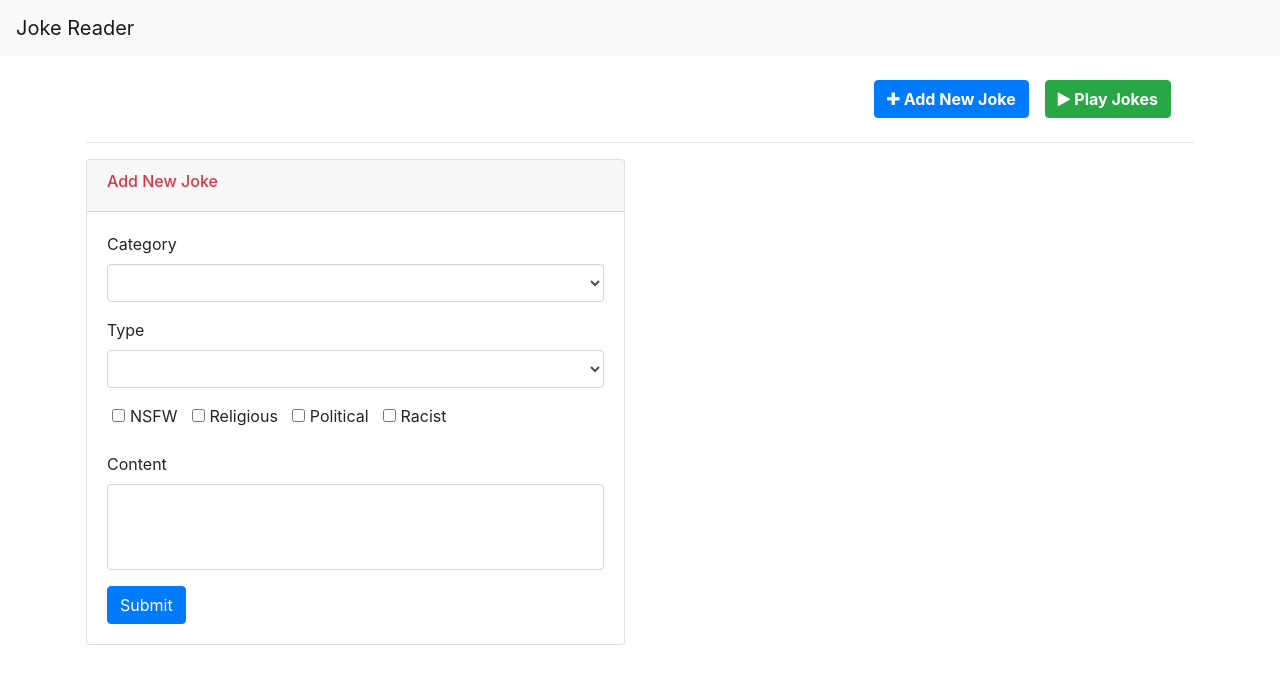
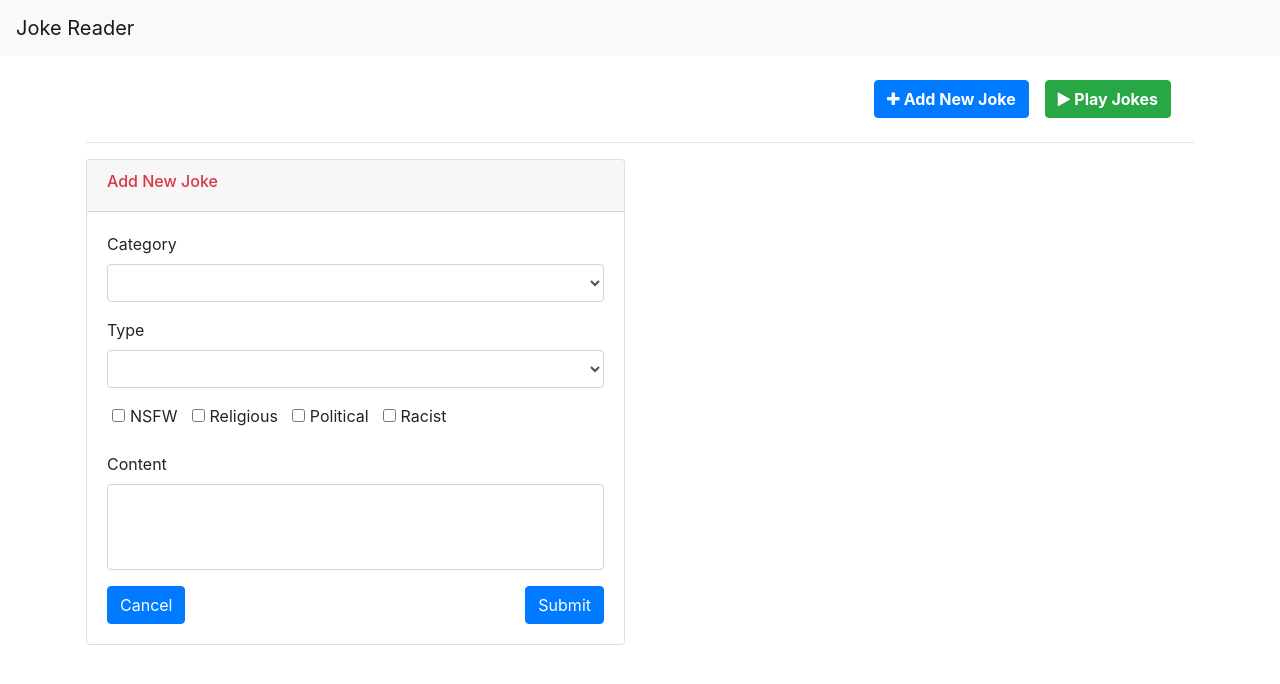
Before and after one commit to JafrulTripto/joke-reader, an Angular app: page /jokes/add in a window 1280 px wide. Shown: the top 684 px of the page. Built offline with nearby package versions, Linux system fonts and the light colour scheme.

Commit message:
finishing touch

```diff
--- a/src/app/header/header.component.html
+++ b/src/app/header/header.component.html
@@ -2,4 +2,9 @@
     <a class="navbar-brand" routerLink="/">
       Joke Reader
     </a>
+    <div class="collapse navbar-collapse" id="navbarNavAltMarkup">
+      <div class="navbar-nav">
+        <a class="nav-link active" href="#">Home <span class="sr-only">(current)</span></a>
+      </div>
+    </div>
   </nav>
--- a/src/app/main-content/edit-joke/edit-joke.component.css
+++ b/src/app/main-content/edit-joke/edit-joke.component.css
@@ -4,3 +4,7 @@ input[type=checkbox]{
 .form-check{
     padding-left: 0px;
 }
+.bottom-action{
+    display: flex;
+    justify-content: space-between;
+}
--- a/src/app/main-content/edit-joke/edit-joke.component.html
+++ b/src/app/main-content/edit-joke/edit-joke.component.html
@@ -11,7 +11,8 @@
                     </div>
                     <div class="form-group">
                         <label for="jokeCategory">Category</label>
-                        <select class="form-control" id="jokeCategory" name="jokeCategory" formControlName="jokeCategory">
+                        <select class="form-control" id="jokeCategory" name="jokeCategory"
+                            formControlName="jokeCategory">
                             <option *ngFor="let category of categories" [value]="category.id">{{category.name}}</option>
                         </select>
                         <div *ngIf="!jokeForm.get('jokeCategory').valid && jokeForm.get('jokeCategory').touched"
@@ -57,7 +58,10 @@
                             This field is required!
                         </div>
                     </div>
-                    <button type="submit" class="btn btn-primary">Submit</button>
+                    <div class="bottom-action">
+                        <button type="button" class="btn btn-primary" (click)="cancelEdit()">Cancel</button>
+                        <button type="submit" class="btn btn-primary">Submit</button>
+                    </div>
                 </form>
             </div>
         </div>
--- a/src/app/main-content/edit-joke/edit-joke.component.ts
+++ b/src/app/main-content/edit-joke/edit-joke.component.ts
@@ -16,8 +16,8 @@ export class EditJokeComponent implements OnInit {
 	public categories: Array<{ id: string, name: string }>
 	public flags: Array<any>;
 	public jokeForm: FormGroup;
-  public alert:boolean = false;
-  public headerTitle:string;
+	public alert: boolean = false;
+	public headerTitle: string;
 
 	public selectedFlags: Array<number> = []
 	constructor(private jokeService: JokesService, private route: ActivatedRoute, private router: Router) { }
@@ -60,7 +60,7 @@ export class EditJokeComponent implements OnInit {
 			'jokeType': new FormControl(jokeType, Validators.required),
 			'jokeFlags': new FormControl(this.selectedFlags),
 			'jokeContent': new FormControl(jokeContent, Validators.required),
-      'jokeDelivery': new FormControl(jokeDelivery, this.isJokeDelivery? Validators.required : null),
+			'jokeDelivery': new FormControl(jokeDelivery, this.isJokeDelivery ? Validators.required : null),
 		})
 
 	}
@@ -107,5 +107,8 @@ export class EditJokeComponent implements OnInit {
 			this.alert = true;
 		}
 	}
+	cancelEdit() {
+		this.router.navigate(['/jokes/']);
+	}
 
 }
--- a/src/app/main-content/joke-list/joke-list.component.css
+++ b/src/app/main-content/joke-list/joke-list.component.css
@@ -16,3 +16,6 @@ td{
 .flag-row{
     display: inline;
 }
+li{
+    cursor: pointer;
+}
--- a/src/app/main-content/joke-operations/play-joke/play-joke.component.css
+++ b/src/app/main-content/joke-operations/play-joke/play-joke.component.css
@@ -0,0 +1,4 @@
+.bottom-nav{
+    display: flex;
+    justify-content: space-between;
+}
--- a/src/app/main-content/joke-operations/play-joke/play-joke.component.html
+++ b/src/app/main-content/joke-operations/play-joke/play-joke.component.html
@@ -18,6 +18,10 @@
     <div class="card-body">
       <h6 *ngIf="joke.jokeDelivery && !delivery" class="card-subtitle mb-2 text-muted">Wait for the delivery...</h6>
       <h6 class="card-subtitle mb-2" *ngIf="joke.jokeDelivery && delivery">{{joke.jokeDelivery}}</h6>
-      <button *ngIf="!palySingle" class="btn text-primary float-right" (click)="onClickNext()">Next</button>
+      <div class="bottom-nav">
+        <button class="btn text-primary float-right" (click)="onClickBack()">Back To Home</button>
+        <button *ngIf="!palySingle" class="btn text-primary float-right" (click)="onClickNext()">Next</button>
+
+      </div>
     </div>
   </div>
--- a/src/app/main-content/joke-operations/play-joke/play-joke.component.ts
+++ b/src/app/main-content/joke-operations/play-joke/play-joke.component.ts
@@ -38,5 +38,8 @@ export class PlayJokeComponent implements OnInit {
   onClickNext() {
     this.jokeService.playJoke.next()
   }
+  onClickBack(){
+    this.router.navigate(['/jokes/']);
+  }
 
 }
```
Lines whose indentation alone changed are shown as unchanged.
